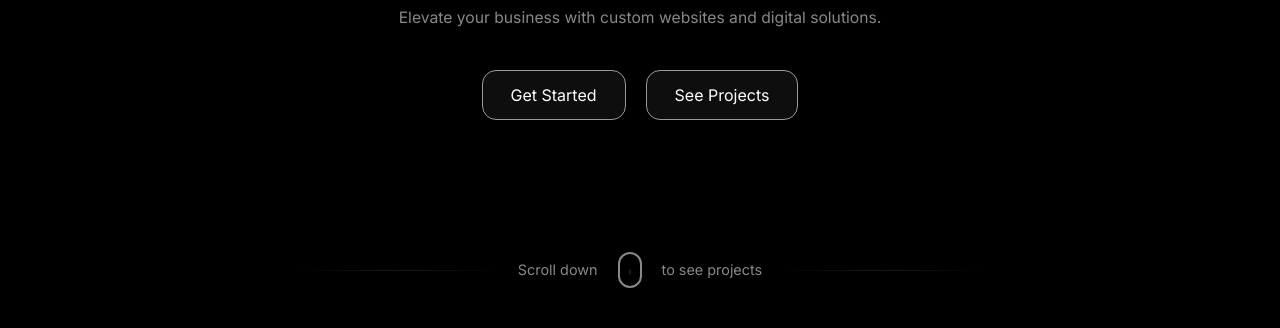
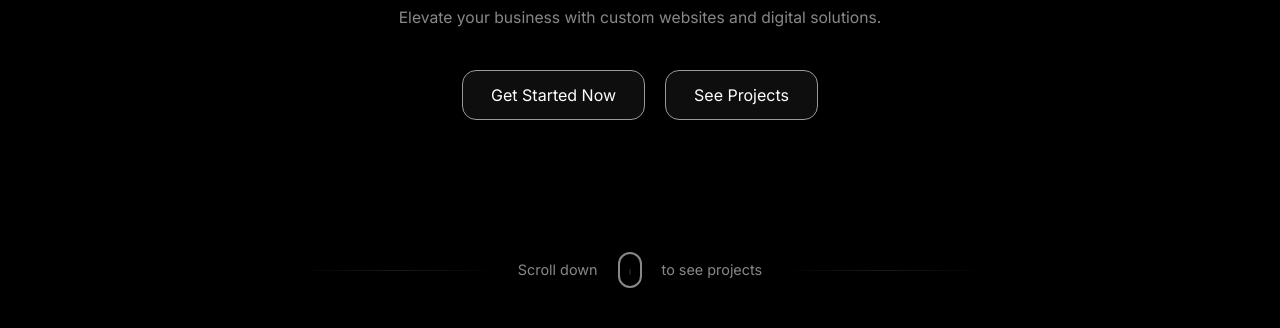
Before and after one commit to 1ak5/cloudrifybackend, a website: page public/index.html in a window 1280 px wide. Shown: the part 472-800 px from the top of the page. Drawn offline with nearby package versions, Linux system fonts and the light colour scheme.

Commit message:
documentation test fix

```diff
--- a/public/index.html
+++ b/public/index.html
@@ -59,7 +59,7 @@
             <h1>Websites that you<br>need Indeed</h1>
             <p>Elevate your business with custom websites and digital solutions.</p>
             <div class="hero-buttons">
-                <a href="#contact" class="btn-outline">Get Started</a>
+                <a href="#contact" class="btn-outline">Get Started Now</a>
                 <a href="#projects" class="btn-outline">See Projects</a>
             </div>
         </div>
```
